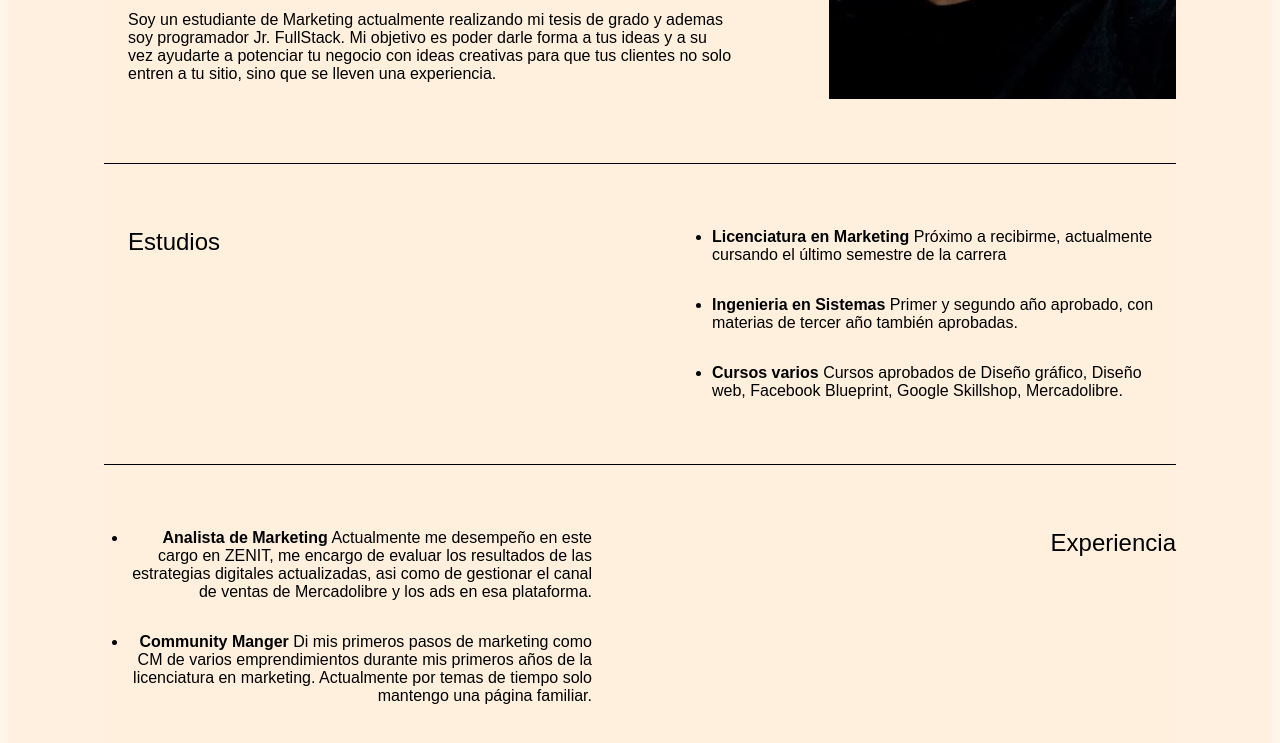
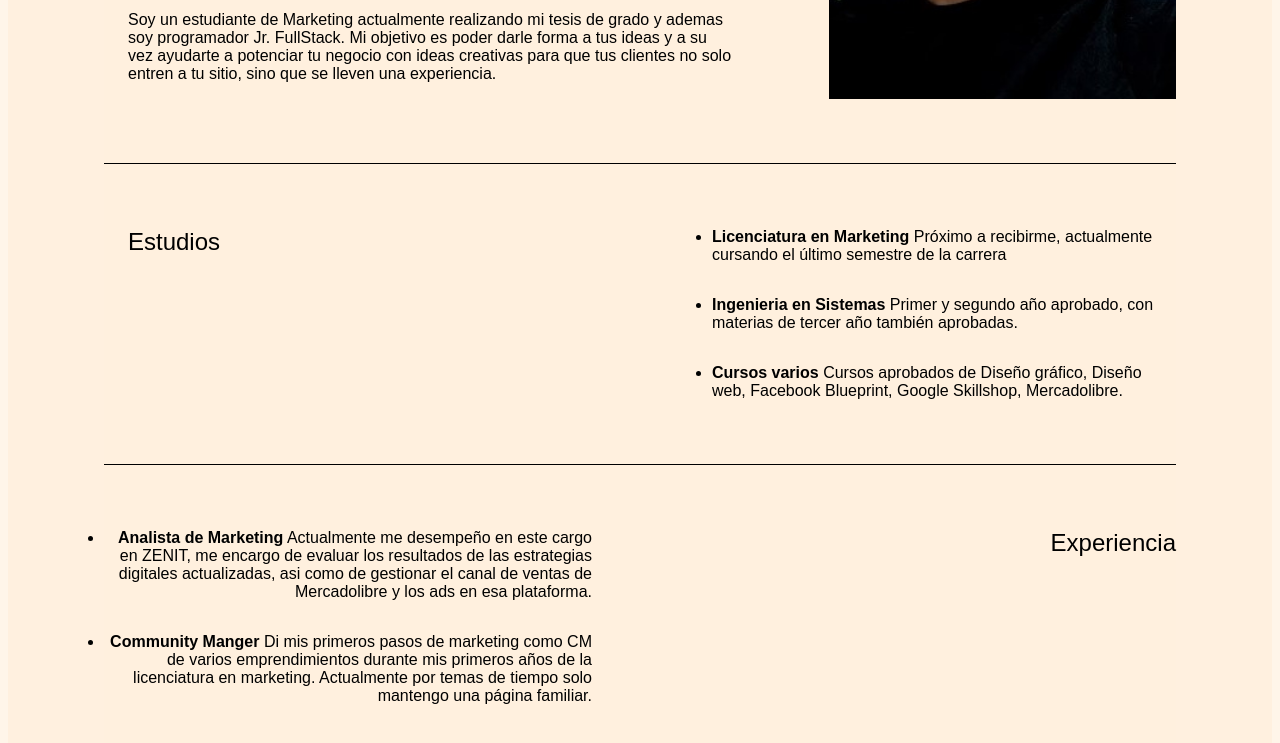
Before and after one commit to joacoferrer3/joacoferrer3.github.io, a plain HTML site: page index.html in a window 1280 px wide. Shown: the part 471-1214 px from the top of the page. Drawn offline with Linux system fonts and the light colour scheme.

Commit message:
Update index.html

```diff
--- a/index.html
+++ b/index.html
@@ -82,7 +82,7 @@
             <section id="experiencia" class="flex flex-col flex-row gap-24 pad-4 border-t">
 
                 <div class="w-full">
-                    <ul class="flex pad-6 gap flex-col">
+                    <ul class="flex pad-6r gap flex-col">
                         <li>
                             <strong>Analista de Marketing</strong>
                             Actualmente me desempeño en este cargo en ZENIT, me encargo de evaluar los resultados de las estrategias digitales actualizadas, asi como de gestionar el canal de ventas de Mercadolibre  y los ads en esa plataforma.
```
